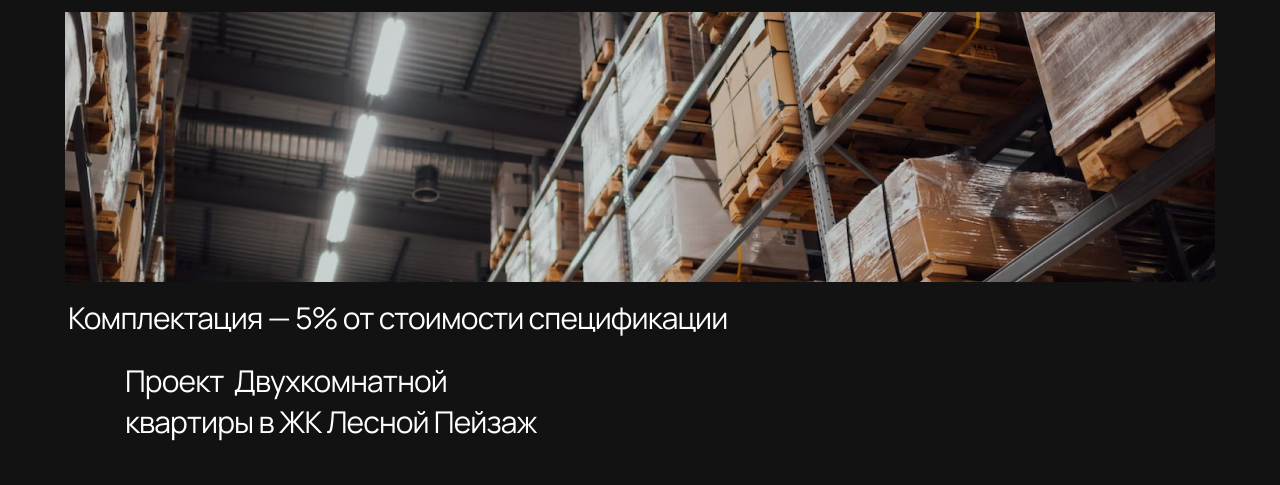
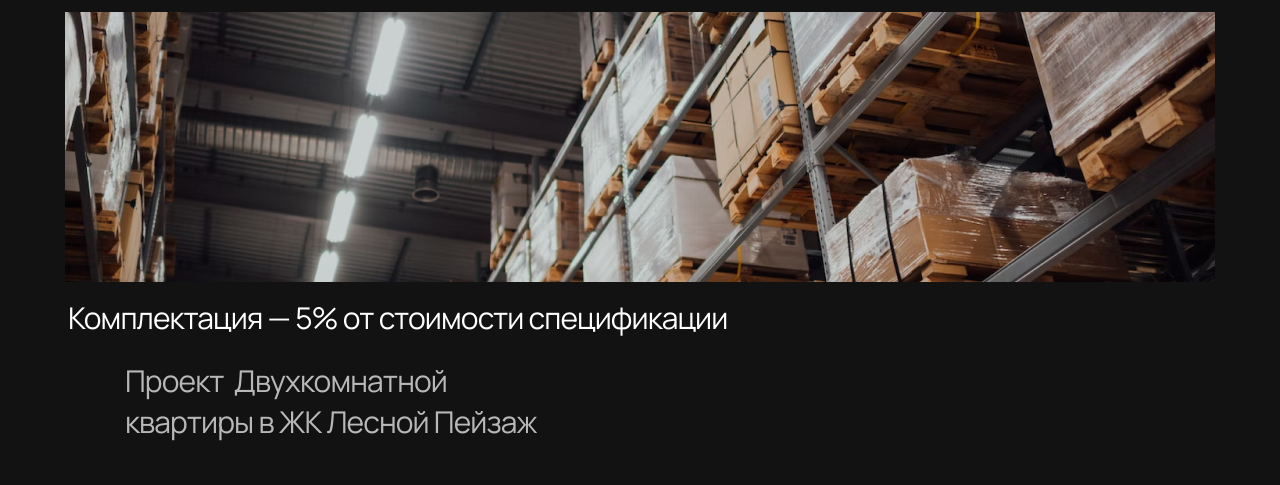
Before and after one commit to georgij-tsabiev/metrika, a plain HTML site: page index.html in a window 1280 px wide. In both pictures the pointer is over the link 346 px from the left and 5624 px from the top of the page. Shown: the part 5224-5709 px from the top of the page. Drawn offline with Linux system fonts and the light colour scheme.

Commit message:
Добавляет состояния ссылке в блоке с проектом квартиры

```diff
--- a/styles.css
+++ b/styles.css
@@ -320,6 +320,14 @@ a {
   letter-spacing: -0.9px;
 }
 
+.apartment-project__link:hover {
+  opacity: 0.7;
+}
+
+.apartment-project__link:active {
+  opacity: 0.3;
+}
+
 .contacts {
   padding: 148px 120px 161px 120px;
 }
```
